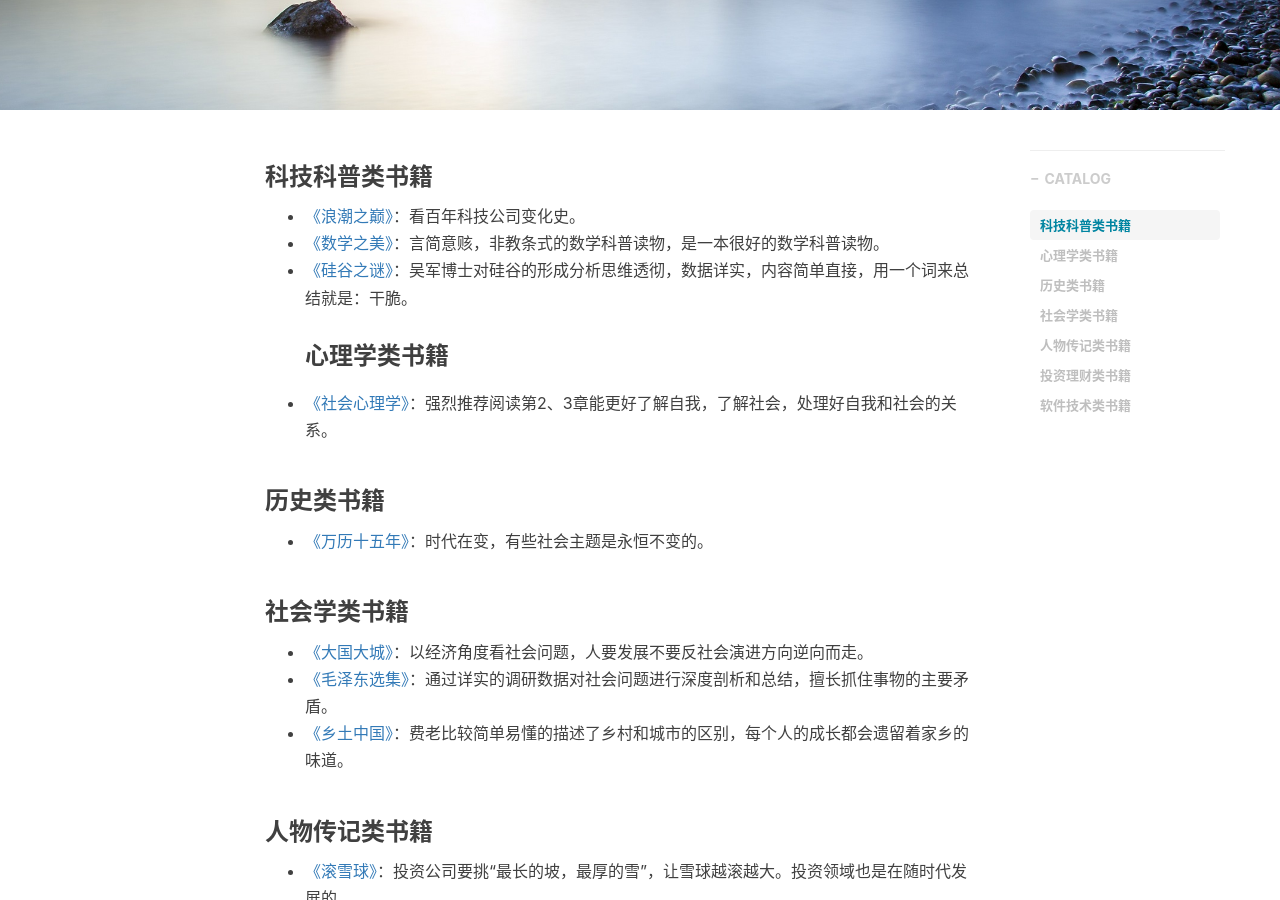
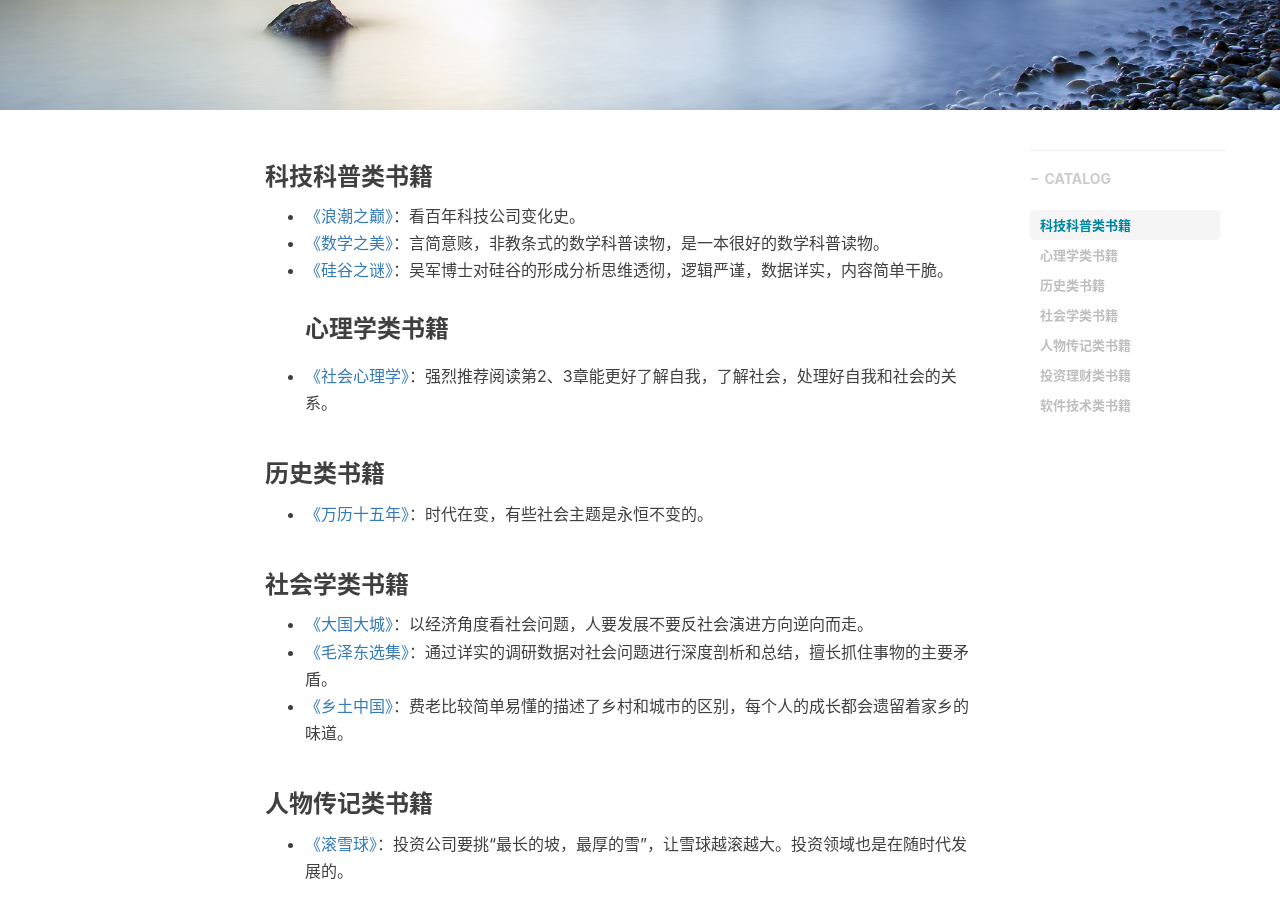
Before and after one commit to shihai1991/shihai1991.github.io, a Jekyll site: the page built from _posts/2021-11-23-个人阅读书单推荐.md, in a window 1280 px wide and 900 px high, scrolled down 413 px. Built offline with Jekyll 4.4.1, drawn with Linux system fonts in a browser that asks for light colours; nearby versions of some CDN libraries; comment, search, counter and statistics services are not loaded.

Commit message:
Update 2021-11-23-个人阅读书单推荐.md

```diff
--- a/_posts/2021-11-23-个人阅读书单推荐.md
+++ b/_posts/2021-11-23-个人阅读书单推荐.md
@@ -13,7 +13,7 @@ excerpt: null
 ### 科技科普类书籍
 - [《浪潮之巅》](https://book.douban.com/subject/6709783/)：看百年科技公司变化史。
 - [《数学之美》](https://book.douban.com/subject/35033507/)：言简意赅，非教条式的数学科普读物，是一本很好的数学科普读物。
-- [《硅谷之谜》](https://book.douban.com/subject/26665230/)：吴军博士对硅谷的形成分析思维透彻，数据详实，内容简单直接，用一个词来总结就是：干脆。
+- [《硅谷之谜》](https://book.douban.com/subject/26665230/)：吴军博士对硅谷的形成分析思维透彻，逻辑严谨，数据详实，内容简单干脆。
 ### 心理学类书籍
 - [《社会心理学》](https://book.douban.com/subject/1476651/)：强烈推荐阅读第2、3章能更好了解自我，了解社会，处理好自我和社会的关系。
 
```
